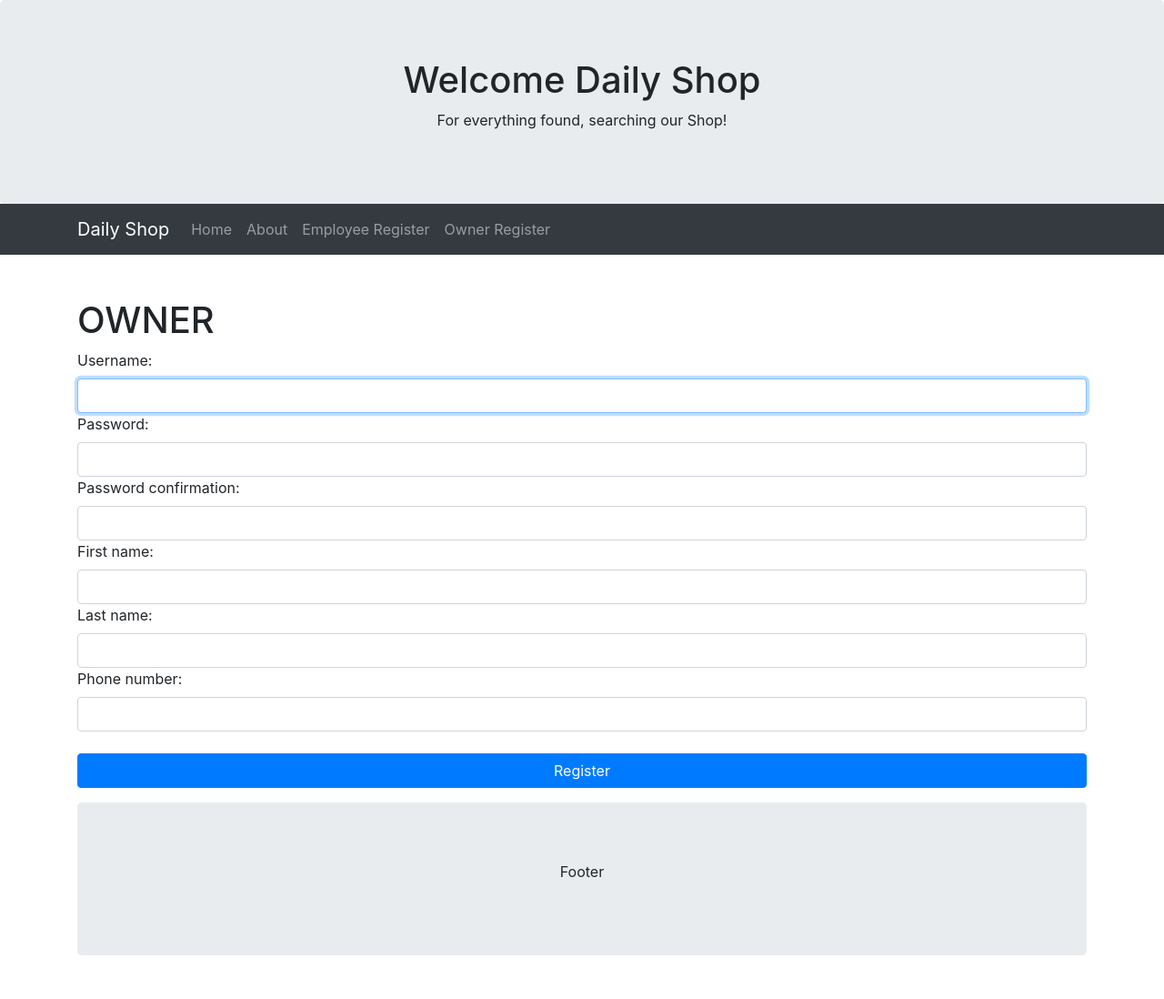
After one commit to asadozzaman/dailyshop, a Django app: page /accounts/owner_register/ in a window 1280 px wide. The commit adds this page. Shown: the whole page at 91% size. Run offline with Django 3.2, Linux system fonts and the light colour scheme; some libraries are stand-ins or nearby versions.

Commit message:
register for owner and employee

```diff
--- /dev/null
+++ b/accounts/form.py
@@ -0,0 +1,46 @@
+from django.contrib.auth.forms import UserCreationForm
+from django import forms
+from django.db import transaction
+from .models import User,Employee,Owner
+
+
+class OwnerSignUpForm(UserCreationForm):
+    first_name = forms.CharField(required=True)
+    last_name = forms.CharField(required=True)
+    phone_number = forms.CharField(required=True)
+
+    class Meta(UserCreationForm.Meta):
+        model = User
+
+    @transaction.atomic
+    def save(self):
+        user = super().save(commit=False)
+        user.is_owner = True
+        user.first_name = self.cleaned_data.get('first_name')
+        user.last_name = self.cleaned_data.get('last_name')
+        user.save()
+        owner = Owner.objects.create(user=user)
+        owner.phone_number=self.cleaned_data.get('phone_number')
+        owner.save()
+        return user
+
+class EmployeeSignUpForm(UserCreationForm):
+    first_name = forms.CharField(required=True)
+    last_name = forms.CharField(required=True)
+    phone_number = forms.CharField(required=True)
+
+    class Meta(UserCreationForm.Meta):
+        model = User
+
+    @transaction.atomic
+    def save(self):
+        user = super().save(commit=False)
+        user.is_employee = True
+        user.first_name = self.cleaned_data.get('first_name')
+        user.last_name = self.cleaned_data.get('last_name')
+        user.save()
+        employee = Employee.objects.create(user=user)
+        employee.phone_number=self.cleaned_data.get('phone_number')
+        employee.is_active =False
+        employee.save()
+        return user
--- /dev/null
+++ b/accounts/urls.py
@@ -0,0 +1,10 @@
+from django.contrib import admin
+from django.urls import path
+from . import views
+
+
+urlpatterns = [
+    path('owner_register/',views.owner_register.as_view(),name='owner_register'),
+    path('employee_register/',views.employee_register.as_view(),name='employee_register'),
+
+    ]
--- a/accounts/views.py
+++ b/accounts/views.py
@@ -1,3 +1,27 @@
-from django.shortcuts import render
+from django.shortcuts import render,redirect
+from django.views.generic import TemplateView,CreateView
+from .models import User
+from .form import  EmployeeSignUpForm,OwnerSignUpForm
+from django.contrib.auth import login, logout,authenticate
 
 # Create your views here.
+
+class owner_register(CreateView):
+    model = User
+    form_class = OwnerSignUpForm
+    template_name = "register/owner_register.html"
+
+    def form_valid(self, form):
+        user = form.save()
+        login(self.request, user)
+        return redirect('/')
+
+class employee_register(CreateView):
+    model = User
+    form_class = EmployeeSignUpForm
+    template_name = "register/employee_register.html"
+
+    def form_valid(self, form):
+        user = form.save()
+        login(self.request, user)
+        return redirect('/')
--- a/dailyshop/urls.py
+++ b/dailyshop/urls.py
@@ -5,4 +5,5 @@ from django.urls import path,include
 urlpatterns = [
     path('admin/', admin.site.urls),
     path('', include('shop.urls')),
+    path('accounts/', include('accounts.urls')),
 ]
--- a/templates/base.html
+++ b/templates/base.html
@@ -1,5 +1,6 @@
 <!DOCTYPE html>
 <html lang="en">
+
 <head>
     <title>
       {% block title %}
@@ -31,25 +32,25 @@
 
 <nav class="navbar navbar-expand-sm bg-dark navbar-dark">
     <div class="container">
-        <a class="navbar-brand" href="#">Navbar</a>
+        <a class="navbar-brand" href="{% url 'index' %}">Daily Shop</a>
         <button class="navbar-toggler" type="button" data-toggle="collapse" data-target="#collapsibleNavbar">
             <span class="navbar-toggler-icon"></span>
         </button>
         <div class="collapse navbar-collapse" id="collapsibleNavbar">
-            <ul class="navbar-nav">
+            <ul class="navbar-nav ">
                 <li class="nav-item">
-                    <a class="nav-link" href="#">Home</a>
+                    <a class="nav-link" href="{% url 'index' %}">Home</a>
                 </li>
                <li class="nav-item">
                     <a class="nav-link" href="#">About</a>
                 </li>
-              <li class="nav-item">
-                    <a class="nav-link" href="#">Employee Register</a>
+
+                <li class="nav-item">
+                    <a class="nav-link" href="{% url 'employee_register' %}">Employee Register</a>
                 </li>
                 <li class="nav-item">
-                    <a class="nav-link" href="#">Owner Register</a>
+                    <a class="nav-link" href="{% url 'owner_register' %}">Owner Register</a>
                 </li>
-
 
 
             </ul>
@@ -66,9 +67,9 @@
         {% endfor %}
     {% endif %}
 </div>
-<div class="container">
+<div class="container mt-5 my-5">
     {% block contents %}
-{% endblock  %}
+    {% endblock  %}
 
 </div>
 
--- /dev/null
+++ b/templates/register/owner_register.html
@@ -0,0 +1,22 @@
+{% extends 'base.html' %}
+
+
+{% block contents %}
+{% load widget_tweaks %}
+
+<h1>OWNER</h1>
+    <form action="{% url 'owner_register' %}" method="POST" novalidate>
+        {% csrf_token %}
+           {% for field in form.visible_fields %}
+             <div class="form-group">
+                 {{ field.label_tag }}
+                    {% render_field field class="form-control" %}
+                      {% for error in field.errors %}
+                        <span style="color:rgb(255, 52, 52)">{{ error }}</span>
+                      {% endfor %}
+           {% endfor %}
+           <br>
+               <input type="submit" value="Register" class="btn btn-block btn-primary">
+             </div>
+      </form>
+{% endblock %}
```
Also changed, not shown: templates/register/employee_register.html (added, +22 -0 lines), db.sqlite3, templates/register/login.html (added).
